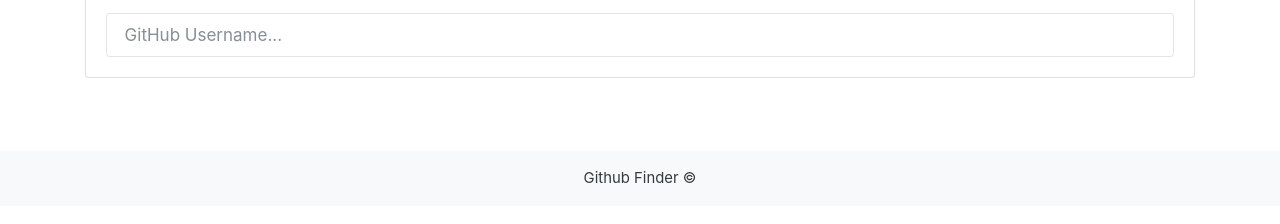
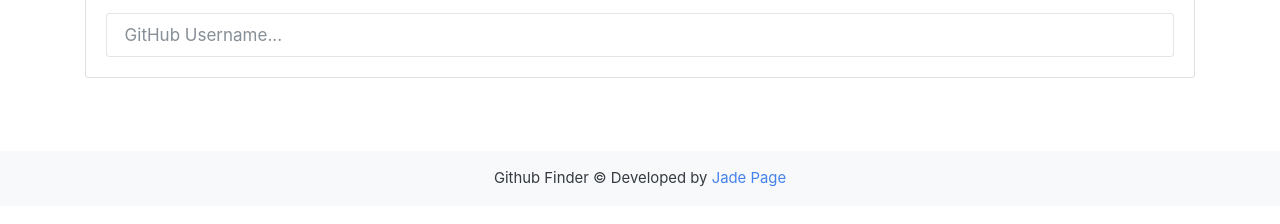
Before and after one commit to jadepage/githubfinder, a plain HTML site: page index.html in a window 1280 px wide. Shown: the part 188-412 px from the top of the page. Drawn offline with nearby package versions, Linux system fonts and the light colour scheme.

Commit message:
edited index.html

```diff
--- a/index.html
+++ b/index.html
@@ -24,7 +24,7 @@
   </div>
 
   <footer class="mt-5 p-3 text-center bg-light">
-    Github Finder &copy;
+    Github Finder &copy; Developed by <a href="www.jadepage.co.za">Jade Page</a>
   </footer>
 
 
```
